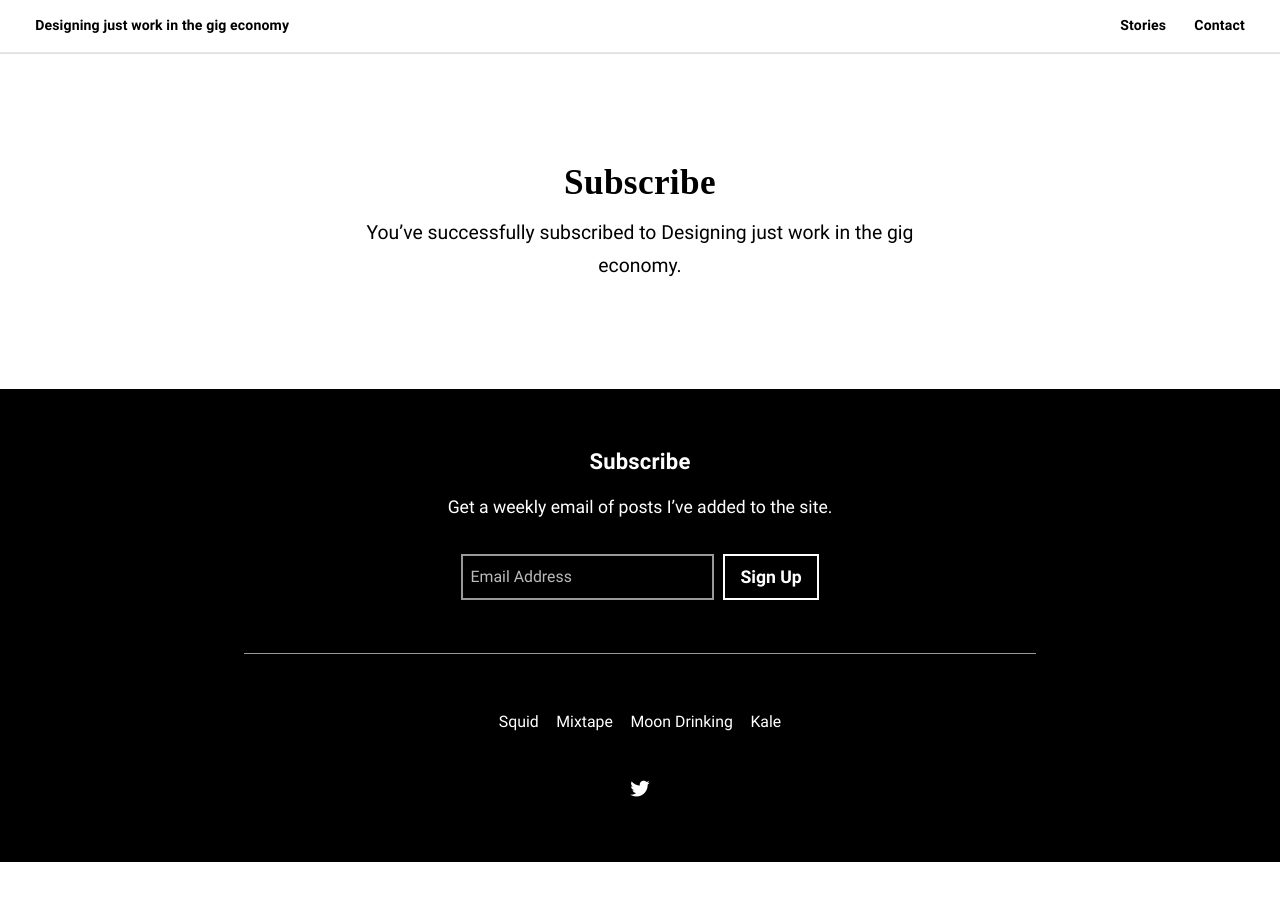
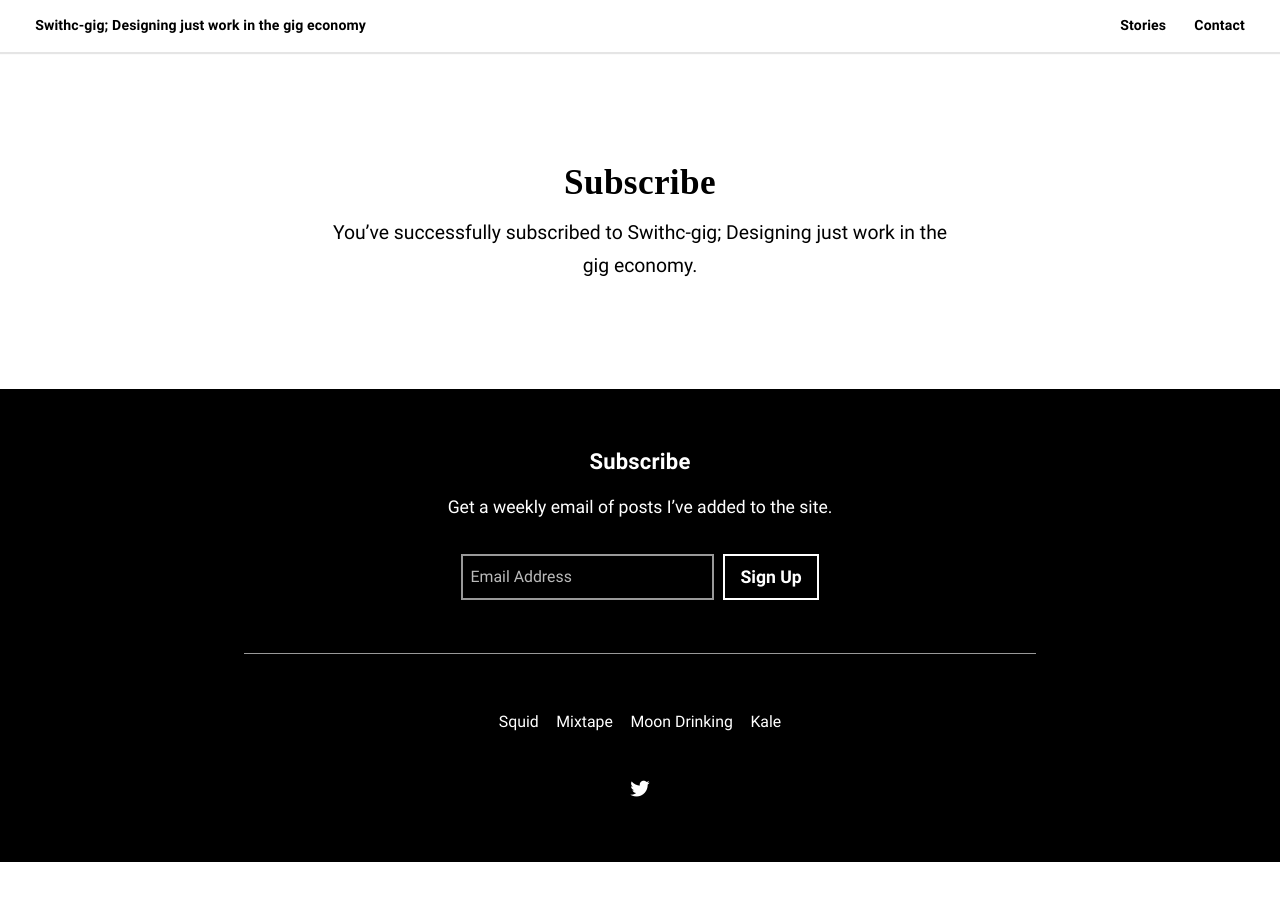
Before and after one commit to oscarechobravo/switchgig, a Jekyll site: the page built from subscribe.html, in a window 1280 px wide. Built offline with Jekyll 4.4.1, drawn with Linux system fonts in a browser that asks for light colours; some web fonts are replaced.

Commit message:
Update _config.yml

```diff
--- a/_config.yml
+++ b/_config.yml
@@ -5,11 +5,11 @@ permalink: /:year/:month/:day/:title/
 google_analytics:
 
 name: Switch-Gig
-title: Designing just work in the gig economy
+title: Swithc-gig; Designing just work in the gig economy
 description: >
   Designing just work in the gig economy
-url: http://barber.samesies.io
-twitter_username: thomasvaeth
+url: https://inspiring-heisenberg-694b44.netlify.com
+twitter_username: bates_oliver
 default_img: /assets/images/seo.jpg
 social:
   - name: twitter
```
